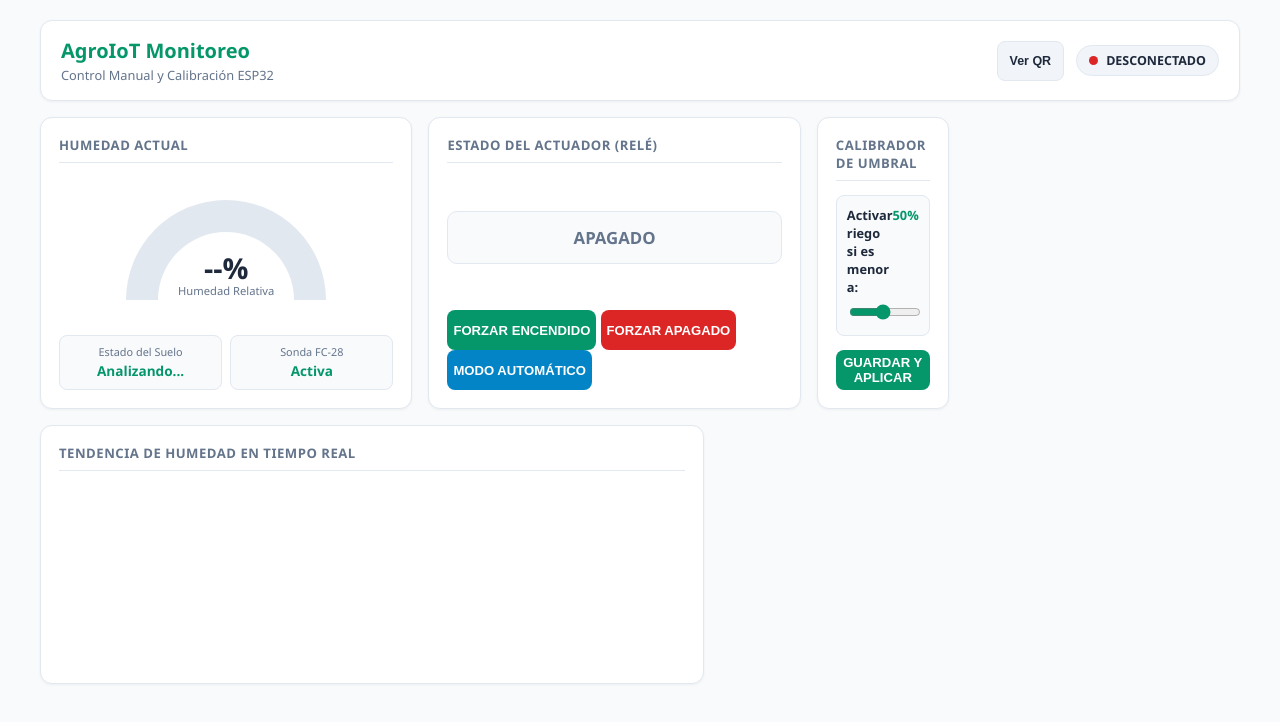
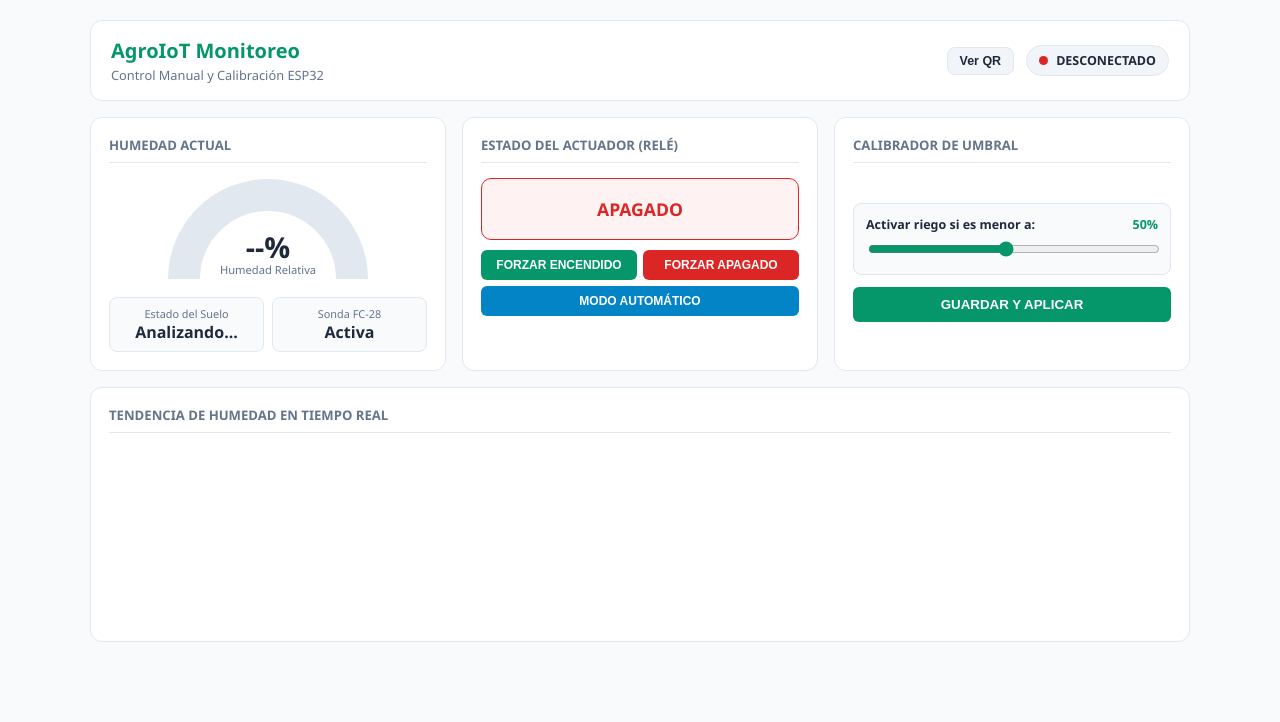
Before and after one commit to bicazav-bot/sistema-de-riego-, a plain HTML site: page index.html in a window 1280 px wide. Drawn offline with nearby package versions, Linux system fonts and the light colour scheme; a script that the page names is missing.

Commit message:
Refactor estilo.css for layout and design updates
Refactor CSS styles for improved layout and design consistency.

```diff
--- a/estilo.css
+++ b/estilo.css
@@ -1,191 +1,71 @@
 :root {
-    --bg-main: #f8fafc;
-    --bg-card: #ffffff;
-    --border: #e2e8f0;
-    --primary: #059669;
-    --secondary: #0284c7;
-    --warning: #d97706;
-    --danger: #dc2626;
-    --text-main: #1e293b;
-    --text-muted: #64748b;
-    --radius: 12px;
+    --bg-main: #f8fafc; --bg-card: #ffffff; --border: #e2e8f0;
+    --primary: #059669; --secondary: #0284c7; --danger: #dc2626; --warning: #d97706;
+    --text-main: #1e293b; --text-muted: #64748b; --radius: 12px;
 }
+* { box-sizing: border-box; }
+body { font-family: 'Segoe UI', system-ui, sans-serif; background-color: var(--bg-main); color: var(--text-main); margin: 0; padding: 20px; display: flex; flex-direction: column; align-items: center; }
+.container { width: 100%; max-width: 1100px; display: flex; flex-direction: column; gap: 16px; }
 
-* { box-sizing: border-box; }
-
-body {
-    font-family: 'Segoe UI', system-ui, -apple-system, sans-serif;
-    background-color: var(--bg-main);
-    color: var(--text-main);
-    margin: 0;
-    padding: 20px;
-    display: flex;
-    flex-direction: column;
-    align-items: center;
-}
-
-.container {
-    width: 100%;
-    max-width: 1200px;
-    display: flex;
-    flex-direction: column;
-    gap: 16px;
-}
-
-header {
-    display: flex;
-    justify-content: space-between;
-    align-items: center;
-    background: var(--bg-card);
-    border: 1px solid var(--border);
-    border-radius: var(--radius);
-    padding: 16px 20px;
-    box-shadow: 0 1px 3px rgba(0,0,0,0.05);
-    position: relative;
-}
-
-.header-left { display: flex; align-items: center; gap: 15px; }
+header { display: flex; justify-content: space-between; align-items: center; background: var(--bg-card); border: 1px solid var(--border); border-radius: var(--radius); padding: 16px 20px; }
 .brand h1 { margin: 0; font-size: 1.25rem; color: var(--primary); }
 .brand p { margin: 2px 0 0; font-size: 0.8rem; color: var(--text-muted); }
-
 .header-right { display: flex; align-items: center; gap: 12px; }
-
-.connection-badge {
-    display: inline-flex;
-    align-items: center;
-    gap: 8px;
-    padding: 6px 12px;
-    border-radius: 999px;
-    background: #f1f5f9;
-    border: 1px solid var(--border);
-    font-weight: 600;
-    font-size: 0.78rem;
-}
-
+.connection-badge { display: inline-flex; align-items: center; gap: 8px; padding: 6px 12px; border-radius: 999px; background: #f1f5f9; border: 1px solid var(--border); font-weight: 600; font-size: 0.78rem; }
 .dot { width: 9px; height: 9px; border-radius: 50%; background-color: var(--danger); }
 .dot.online { background-color: var(--primary); }
+.btn-qr { background: #f1f5f9; border: 1px solid var(--border); color: var(--text-main); padding: 6px 12px; border-radius: 8px; font-size: 0.78rem; font-weight: 600; cursor: pointer; }
 
-.btn-qr {
-    background: #f1f5f9; border: 1px solid var(--border); color: var(--text-main);
-    padding: 6px 12px; border-radius: 8px; font-size: 0.78rem; font-weight: 600; cursor: pointer;
-    display: inline-flex; align-items: center; gap: 6px; transition: background 0.2s;
-}
-.btn-qr:hover { background: #e2e8f0; }
-
-.modal-overlay {
-    display: none; position: fixed; top: 0; left: 0; width: 100%; height: 100%;
-    background: rgba(0, 0, 0, 0.4); justify-content: center; align-items: center; z-index: 1000;
-}
-.modal-card {
-    background: var(--bg-card); border: 1px solid var(--border); border-radius: var(--radius);
-    padding: 24px; text-align: center; max-width: 300px; width: 100%; box-shadow: 0 10px 25px rgba(0,0,0,0.1);
-}
-.modal-card h3 { margin: 0 0 10px 0; font-size: 1rem; color: var(--text-main); }
-.modal-card img { width: 180px; height: 180px; margin: 10px 0; border-radius: 6px; border: 1px solid var(--border); padding: 4px; }
-.modal-card p { font-size: 0.75rem; color: var(--text-muted); margin: 5px 0 15px 0; word-break: break-all; }
-.btn-close-modal {
-    background: var(--secondary); color: white; border: none; padding: 8px 16px;
-    border-radius: 6px; font-weight: 600; font-size: 0.8rem; cursor: pointer; width: 100%;
-}
+.modal-overlay { display: none; position: fixed; top: 0; left: 0; width: 100%; height: 100%; background: rgba(0,0,0,0.4); justify-content: center; align-items: center; z-index: 1000; }
+.modal-card { background: var(--bg-card); border: 1px solid var(--border); border-radius: var(--radius); padding: 24px; text-align: center; max-width: 300px; width: 100%; }
+.modal-card img { width: 180px; height: 180px; margin: 10px 0; border: 1px solid var(--border); padding: 4px; }
+.btn-close-modal { background: var(--secondary); color: white; border: none; padding: 8px 16px; border-radius: 6px; font-weight: 600; cursor: pointer; width: 100%; margin-top: 10px; }
 
 .grid { display: grid; grid-template-columns: repeat(12, 1fr); gap: 16px; }
 
-.card {
-    background: var(--bg-card); border: 1px solid var(--border); border-radius: var(--radius);
-    padding: 18px; box-shadow: 0 1px 3px rgba(0,0,0,0.05); display: flex; flex-direction: column; justify-content: space-between;
-    position: relative;
-}
-
-.card-title {
-    margin: 0 0 14px 0; font-size: 0.82rem; text-transform: uppercase; letter-spacing: 0.5px;
-    color: var(--text-muted); font-weight: 700; border-bottom: 1px solid var(--border); padding-bottom: 8px;
-}
+.card { background: var(--bg-card); border: 1px solid var(--border); border-radius: var(--radius); padding: 18px; display: flex; flex-direction: column; position: relative; }
+.card-title { margin: 0 0 10px 0; font-size: 0.82rem; text-transform: uppercase; color: var(--text-muted); font-weight: 700; border-bottom: 1px solid var(--border); padding-bottom: 8px; }
 
 .col-gauge { grid-column: span 4; }
-.col-pump  { grid-column: span 4; }
-.col-soil  { grid-column: span 4; }
-.col-chart { grid-column: span 7; }
-.col-logs  { grid-column: span 5; }
+.col-pump { grid-column: span 4; }
+.col-calib { grid-column: span 4; justify-content: space-between; }
+.col-chart { grid-column: span 12; }
 
-@media (max-width: 1024px) {
-    .col-gauge, .col-pump, .col-soil { grid-column: span 6; }
-    .col-chart, .col-logs { grid-column: span 12; }
-}
-@media (max-width: 680px) {
-    .col-gauge, .col-pump, .col-soil { grid-column: span 12; }
-    header { flex-direction: column; align-items: flex-start; gap: 10px; }
-    .header-right { width: 100%; justify-content: space-between; }
-}
+@media (max-width: 1024px) { .col-gauge, .col-pump, .col-calib { grid-column: span 12; } }
 
 .gauge-wrapper { position: relative; width: 200px; height: 100px; margin: 6px auto 12px; overflow: hidden; }
 .gauge-track { width: 200px; height: 100px; border-radius: 100px 100px 0 0; background: #e2e8f0; position: absolute; }
-.gauge-bar {
-    width: 200px; height: 100px; border-radius: 100px 100px 0 0;
-    background: linear-gradient(90deg, var(--danger) 0%, var(--warning) 50%, var(--primary) 100%);
-    position: absolute; transform-origin: bottom center; transform: rotate(-180deg); transition: transform 0.5s ease;
-}
-.gauge-center {
-    width: 136px; height: 68px; border-radius: 68px 68px 0 0; background: var(--bg-card);
-    position: absolute; bottom: 0; left: 32px; display: flex; flex-direction: column; align-items: center; justify-content: flex-end; padding-bottom: 2px;
-}
-.gauge-number { font-size: 1.8rem; font-weight: 800; line-height: 1; color: var(--text-main); }
+.gauge-bar { width: 200px; height: 100px; border-radius: 100px 100px 0 0; background: linear-gradient(90deg, var(--danger) 0%, var(--warning) 50%, var(--primary) 100%); position: absolute; transform-origin: bottom center; transform: rotate(-180deg); transition: transform 0.5s ease; }
+.gauge-center { width: 136px; height: 68px; border-radius: 68px 68px 0 0; background: var(--bg-card); position: absolute; bottom: 0; left: 32px; display: flex; flex-direction: column; align-items: center; justify-content: flex-end; padding-bottom: 2px; }
+.gauge-number { font-size: 1.8rem; font-weight: 800; line-height: 1; }
 .gauge-sub { font-size: 0.7rem; color: var(--text-muted); }
+.sensor-metrics { display: grid; grid-template-columns: 1fr 1fr; gap: 8px; margin-top: 6px; }
+.sensor-stat { background: #f8fafc; border: 1px solid var(--border); border-radius: 8px; padding: 8px; text-align: center; }
+.sensor-stat small { display: block; font-size: 0.68rem; color: var(--text-muted); }
 
-.sensor-metrics {
-    display: grid; grid-template-columns: 1fr 1fr; gap: 8px; margin-top: 6px;
-}
-.sensor-stat {
-    background: #f8fafc; border: 1px solid var(--border); border-radius: 8px; padding: 8px; text-align: center;
-}
-.sensor-stat small { display: block; font-size: 0.68rem; color: var(--text-muted); }
-.sensor-stat strong { font-size: 0.85rem; color: var(--primary); }
-
-.pump-box {
-    background: #f8fafc; border: 1px solid var(--border); border-radius: 10px; padding: 14px; text-align: center; margin-bottom: 12px;
-}
-.pump-title { font-size: 1.05rem; font-weight: 700; color: var(--text-muted); }
+.pump-box { background: #f8fafc; border: 1px solid var(--border); border-radius: 10px; padding: 18px; text-align: center; margin-top: 5px; }
+.pump-title { font-size: 1.1rem; font-weight: 800; }
 .pump-box.active { border-color: var(--primary); background: #ecfdf5; }
 .pump-box.active .pump-title { color: var(--primary); }
+.pump-box.inactive { border-color: var(--danger); background: #fef2f2; }
+.pump-box.inactive .pump-title { color: var(--danger); }
+.pump-box.warning { border-color: var(--warning); background: #fffbeb; }
+.pump-box.warning .pump-title { color: var(--warning); }
 
-.btn-grid { display: grid; grid-template-columns: 1fr 1fr; gap: 8px; }
-button {
-    min-height: 40px; border: none; border-radius: 8px; font-weight: 600; font-size: 0.82rem; cursor: pointer; color: #fff; transition: opacity 0.2s;
-}
-button:hover { opacity: 0.9; }
+.manual-controls { display: grid; grid-template-columns: 1fr 1fr; gap: 6px; margin-top: 10px; }
+.btn-manual { border: none; padding: 8px; border-radius: 6px; font-weight: 600; font-size: 0.75rem; cursor: pointer; color: white; }
 .btn-on { background: var(--primary); }
 .btn-off { background: var(--danger); }
-.btn-auto { grid-column: span 2; background: #0284c7; }
+.btn-auto { background: var(--secondary); grid-column: span 2; }
 
-.calibration-group { display: flex; flex-direction: column; gap: 10px; }
-.cal-item { background: #f8fafc; border: 1px solid var(--border); border-radius: 8px; padding: 10px; }
-.cal-header { display: flex; justify-content: space-between; font-size: 0.8rem; font-weight: 600; margin-bottom: 6px; }
+.calibration-group { display: flex; flex-direction: column; gap: 12px; margin: auto 0; }
+.cal-item { background: #f8fafc; border: 1px solid var(--border); border-radius: 8px; padding: 12px; }
+.cal-header { display: flex; justify-content: space-between; font-size: 0.78rem; font-weight: 600; margin-bottom: 6px; }
 .cal-item input[type="range"] { width: 100%; cursor: pointer; accent-color: var(--primary); }
-.btn-save { background: var(--primary); width: 100%; margin-top: 4px; }
+.btn-save { background: var(--primary); color: white; border: none; padding: 10px; border-radius: 6px; font-weight: 600; cursor: pointer; width: 100%; }
 
-.status-calib {
-    position: absolute;
-    top: 18px;
-    right: 18px;
-    font-size: 0.72rem;
-    font-weight: 700;
-    padding: 4px 8px;
-    border-radius: 4px;
-    display: none;
-}
-.status-calib.enviando {
-    background: #fef3c7;
-    color: #d97706;
-    border: 1px solid #fde68a;
-    display: block;
-}
-.status-calib.actualizado {
-    background: #ecfdf5;
-    color: var(--primary);
-    border: 1px solid #a7f3d0;
-    display: block;
-}
+.status-calib { position: absolute; top: 18px; right: 18px; font-size: 0.7rem; font-weight: 700; padding: 3px 6px; border-radius: 4px; display: none; }
+.status-calib.enviando { background: #fef3c7; color: #d97706; display: block; }
+.status-calib.actualizado { background: #ecfdf5; color: var(--primary); display: block; }
 
 .chart-box { position: relative; height: 180px; width: 100%; }
-.log-box {
-    background: #f8fafc; border: 1px solid var(--border); border-radius: 8px; height: 180px; overflow-y: auto; padding: 8px; font-family: monospace; font-size: 0.75rem; color: #334155;
-}
```
